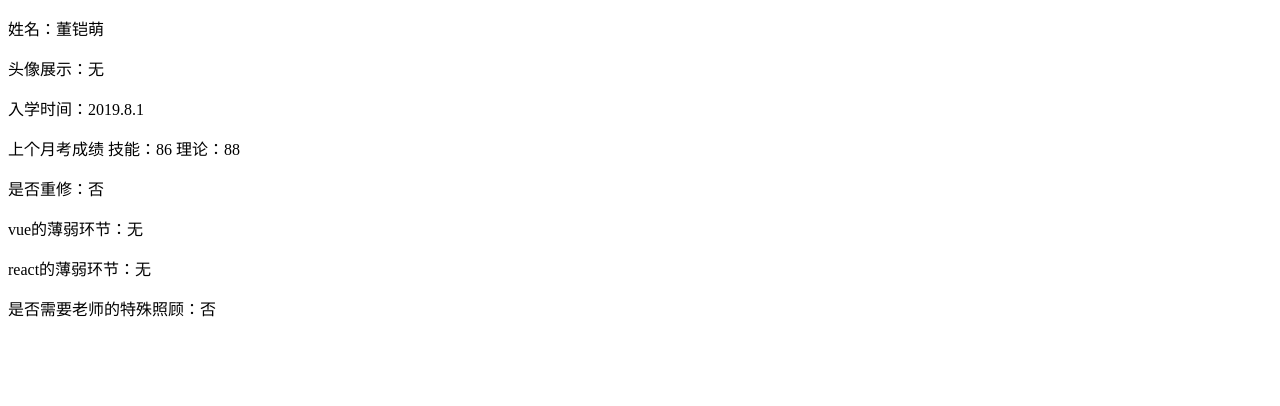
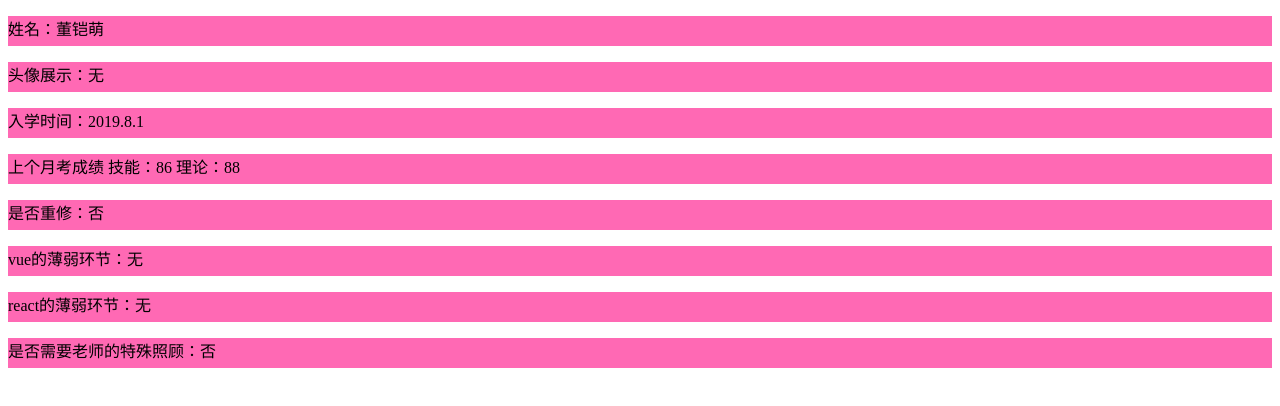
Before and after one commit to naideli1121/naideli1121.github.io, a plain HTML site: page index.html in a window 1280 px wide. Drawn offline with Linux system fonts and the light colour scheme.

Commit message:
Update index.html

```diff
--- a/index.html
+++ b/index.html
@@ -5,6 +5,12 @@
     <meta name="viewport" content="width=device-width, initial-scale=1.0">
     <meta http-equiv="X-UA-Compatible" content="ie=edge">
     <title>Document</title>
+    <style>
+        p{
+          height:30px;
+           background-color:hotpink;
+        }
+    </style>
 </head>
 <body>
      <p>姓名：董铠萌</p>
```
